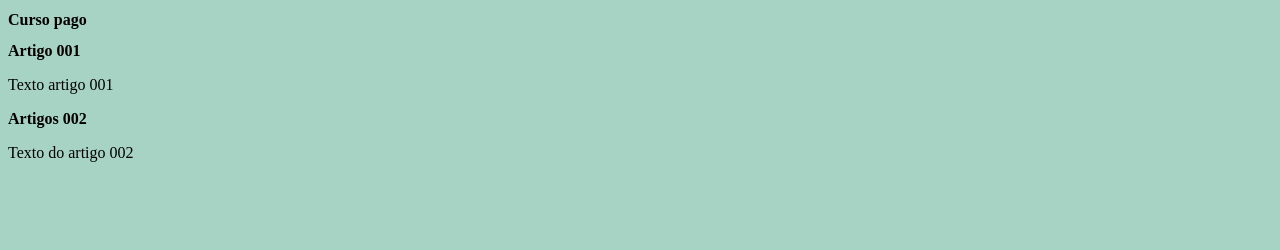
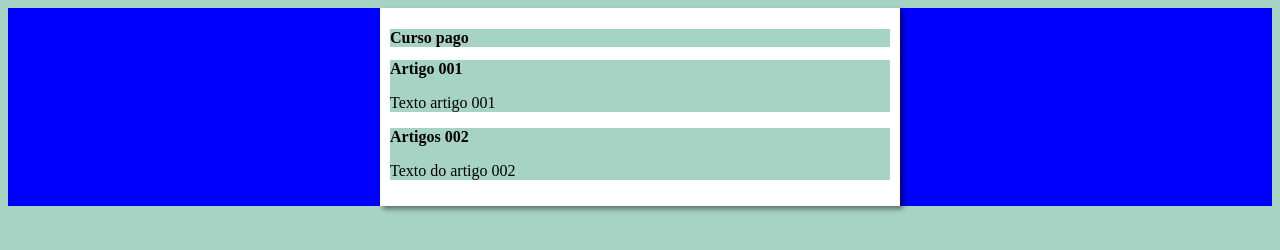
Before and after one commit to RonaldoSilva-dev/Projeto-Site, a plain HTML site: page index.html in a window 1280 px wide. Drawn offline with Linux system fonts and the light colour scheme.

Commit message:
Criei o css
Criei o CSS na branche desing.

```diff
--- a/estilo/style.css
+++ b/estilo/style.css
@@ -3,3 +3,15 @@
     font-size: 16px;
     font-family: Arial, Helvetica, sans-serif sans-serif;
 }
+
+body {
+    background-color: blue;
+}
+
+main {
+    background-color: white;
+    width: 500px;
+    margin: auto;
+    padding: 10px;
+    box-shadow: 3px 3px 5px rgb(0, 0, 0, 0.473);
+}
```
